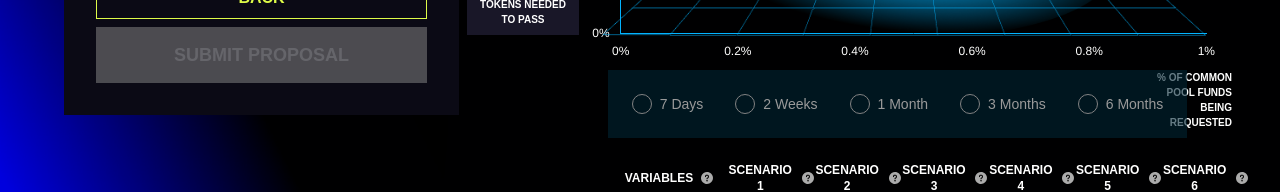
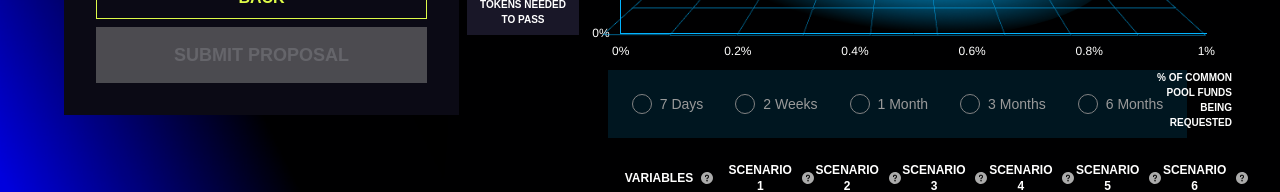
Before and after one commit to CommonsBuild/commons-config-frontend, a Next.js app: page /config/4 in a window 1280 px wide. Shown: the part 439-631 px from the top of the page. Built offline with nearby package versions, Linux system fonts and the light colour scheme; no server answers; a web font is replaced by a local one.

Commit message:
hotfix: chart tooltip

```diff
--- a/src/components/_global/Tooltip.tsx
+++ b/src/components/_global/Tooltip.tsx
@@ -10,7 +10,7 @@ function Tooltip({ children, isHovered, text }: TooltipProps) {
   return (
     <>
       {text ? (
-        <div className="relative flex z-50">
+        <div className="relative flex">
           {children}
           <div
             style={{ display: isHovered ? '' : 'none' }}
--- a/src/pages/config/4.tsx
+++ b/src/pages/config/4.tsx
@@ -134,8 +134,8 @@ function ConvictionVoting() {
               text="Select a time frame in which you want to pass a proposal."
             >
               <div
+                className="flex flex-row-reverse justify-between max-w-2xl mx-auto px-2 py-6 bg-cyan-700 opacity-60"
                 ref={tableHover}
-                className="flex flex-row-reverse justify-between max-w-2xl mx-auto px-2 py-6 bg-cyan-700 opacity-60"
               >
                 {radioButtons.map((button) => (
                   <RadioButton
```
